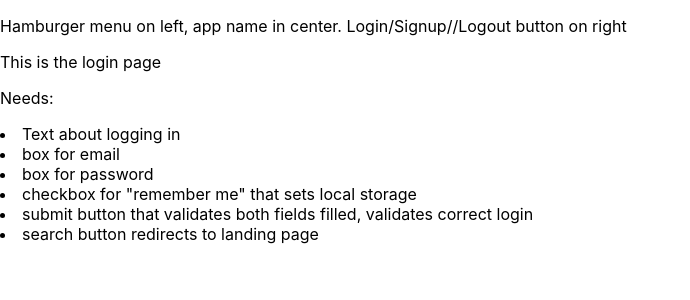
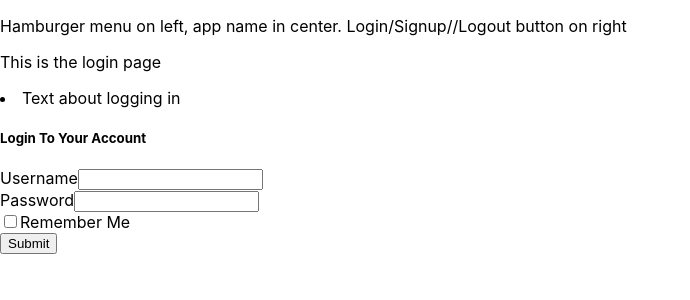
Before and after one commit to SPFlores/perUse, a React (Create React App) app in the folder Client/: page /login in a window 1280 px wide. Shown: the top 300 px of the page, without its empty margins (0-690 px from the left). Built offline with nearby package versions, Linux system fonts and the light colour scheme.

Commit message:
login logic, file cleanup

```diff
--- a/Client/src/components/JobCard/index.js
+++ /dev/null
@@ -1 +0,0 @@
-export { default } from './JobCard.js'
--- a/Client/src/pages/Login/Login.js
+++ b/Client/src/pages/Login/Login.js
@@ -1,16 +1,73 @@
-import React from 'react'
+import React, { useState, useRef } from 'react'
+import { Redirect } from 'react-router-dom'
+import axios from 'axios'
 
 const LoginPage = _ => {
+  const username = useRef()
+  const password = useRef()
+  const rememberMe = useRef()
+
+  const [userState, setUserState] = useState({
+    isLoggedIn: false,
+    failedLogin: false,
+    stayLoggedIn: false,
+    user: ''
+  })
+
+  userState.renderRedirect = _ => {
+    if (userState.isLoggedIn) {
+      return <Redirect to='/' />
+    }
+  }
+
+  userState.handleLogInUser = e => {
+    e.preventDefault()
+    if (username.current.value === '' || password.current.value === '') {
+      setUserState({ ...userState, failedLogin: true })
+    } else {
+      axios.post('/login', {
+        username: username.current.value,
+        password: password.current.value
+      })
+        .then(_ => {
+          console.log('user is signed in')
+          setUserState({ ...userState, isLoggedIn: true })
+        })
+        .catch(e => console.log(e))
+    }
+  }
+
+  userState.testing = e => {
+    e.preventDefault()
+    console.log(username.current.value)
+    console.log(password.current.value)
+    console.log(rememberMe.current.checked)
+  }
+
   return (
     <div>
-      <p>This is the login page</p>
-      <p>Needs:</p>
-      <li>Text about logging in</li>
-      <li>box for email</li>
-      <li>box for password</li>
-      <li>checkbox for "remember me" that sets local storage</li>
-      <li>submit button that validates both fields filled, validates correct login</li>
-      <li>search button redirects to landing page</li>
+      {userState.isLoggedIn ? userState.renderRedirect() : console.log(username)}
+
+      <p>This is the login page</p>      <li>Text about logging in</li>
+      <form>
+        <h5>Login To Your Account</h5>
+        {/* <li>box for email</li> */}
+        <div>
+          <label htmlFor='username'>Username</label>
+          <input type='text' id='username' name='username' ref={username} />
+        </div>
+        {/* <li>box for password</li> */}
+        <div><label htmlFor='password'>Password</label>
+          <input type='text' id='password' name='password' ref={password} />
+        </div>
+        {/* <li>checkbox for "remember me" that sets local storage</li> */}
+        <div>
+          <input type='checkbox' name='rememberMe' id='rememberMe' ref={rememberMe} />
+          <label htmlFor='rememberMe'>Remember Me</label>
+        </div>
+        {/* <li>submit button that validates both fields filled, validates correct login</li> */}
+        <button onClick={userState.handleLogInUser}>Submit</button>
+      </form>
     </div>
   )
 }
```
Also changed, not shown: Client/src/components/JobCard/JobCard.js (deleted, +0 -19 lines), 1 other file (tests, documents, lock files or other folders).
